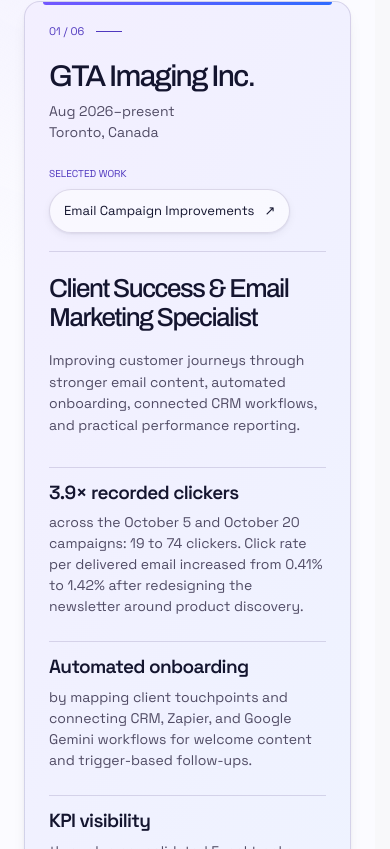
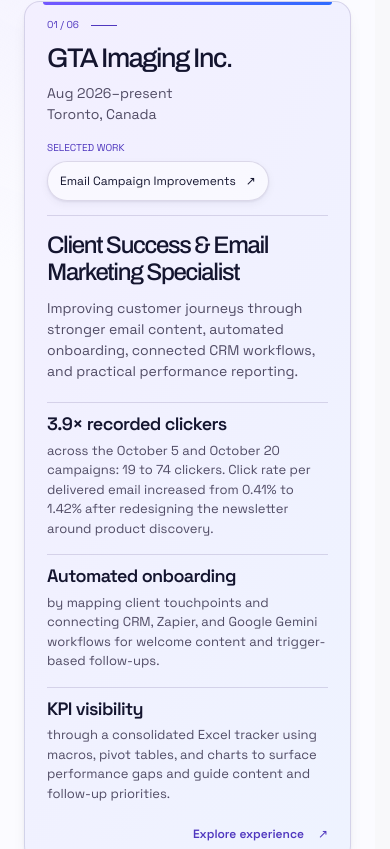
Before and after one commit to alexanderchen10/alexander-chen, a React (Vite) app: page / in a window 390 px wide. Shown: the part 3595-4444 px from the top of the page. Built offline with nearby package versions, Linux system fonts and the light colour scheme.

Commit message:
Slim experience cards and replace tilt with level horizontal motion

```diff
--- a/src/ExperienceInteractions.css
+++ b/src/ExperienceInteractions.css
@@ -48,3 +48,36 @@ body .immersive-project-brief dd { font-size: clamp(16px, 1.5vw, 20px); line-hei
   .interactive-stats-grid > article, .home-experience-item { transition: none; }
   .interactive-stats-grid > article:hover { transform: none; }
 }
+
+/* Compact experience cards with a level, horizontal scroll transition. */
+.home-experience-stack .home-experience-card > .home-experience-item {
+  padding: 44px 32px 56px;
+  gap: 28px;
+}
+.home-experience-stack .home-experience-sequence { top: 16px; left: 32px; font-size: 10px; }
+.home-experience-stack .home-experience-side h3 { margin-bottom: 10px; font-size: clamp(25px, 2.5vw, 35px); }
+.home-experience-stack .home-experience-content h4 { font-size: clamp(23px, 2.1vw, 30px); }
+.home-experience-stack .home-experience-summary { margin: 12px 0 20px; font-size: 14px; line-height: 1.5; }
+.home-experience-stack .home-experience-highlights { gap: 18px 22px; }
+.home-experience-stack .home-experience-highlights li { padding-top: 10px; }
+.home-experience-stack .home-experience-highlights strong { font-size: clamp(18px, 1.5vw, 22px); }
+.home-experience-stack .home-experience-highlights p { margin-top: 6px; font-size: 13px; line-height: 1.5; }
+.home-experience-stack .home-experience-projects { margin-top: 16px; gap: 6px; }
+.home-experience-stack .home-experience-project { min-height: 40px; padding: 7px 12px; font-size: 12px; }
+.home-experience-stack .experience-card-open { bottom: 18px; right: 32px; font-size: 12px; }
+.home-experience-stack .home-experience-item:hover .home-experience-side h3 { transform: none; }
+@media (prefers-reduced-motion: no-preference) {
+  .home-experience-stack.is-deck:not(:has(:focus-visible)) .home-experience-card .home-experience-item {
+    transform: translateX(calc(clamp(32px, 6vw, 80px) * (1 - var(--experience-arrival, 1) - var(--experience-cover, 0))));
+    transform-origin: center;
+  }
+}
+@media (max-width: 760px) {
+  .home-experience-stack .home-experience-card > .home-experience-item { padding: 42px 22px 58px; gap: 16px; }
+  .home-experience-stack .home-experience-sequence { left: 22px; }
+  .home-experience-stack .home-experience-side { padding-bottom: 14px; }
+  .home-experience-stack .home-experience-side h3 { font-size: 27px; }
+  .home-experience-stack .home-experience-content h4 { font-size: 24px; }
+  .home-experience-stack .home-experience-highlights { gap: 16px; }
+  .home-experience-stack .experience-card-open { right: 22px; }
+}
```
